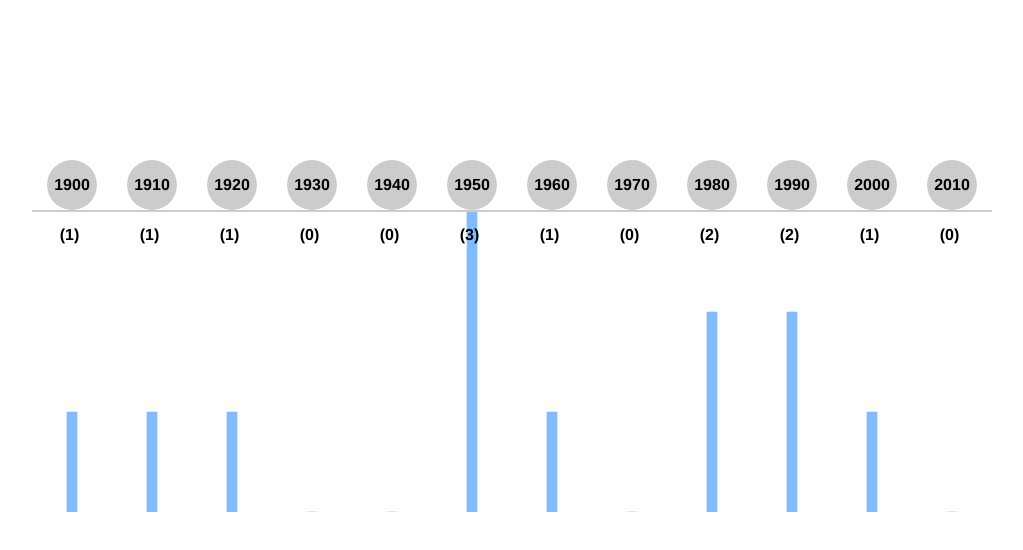
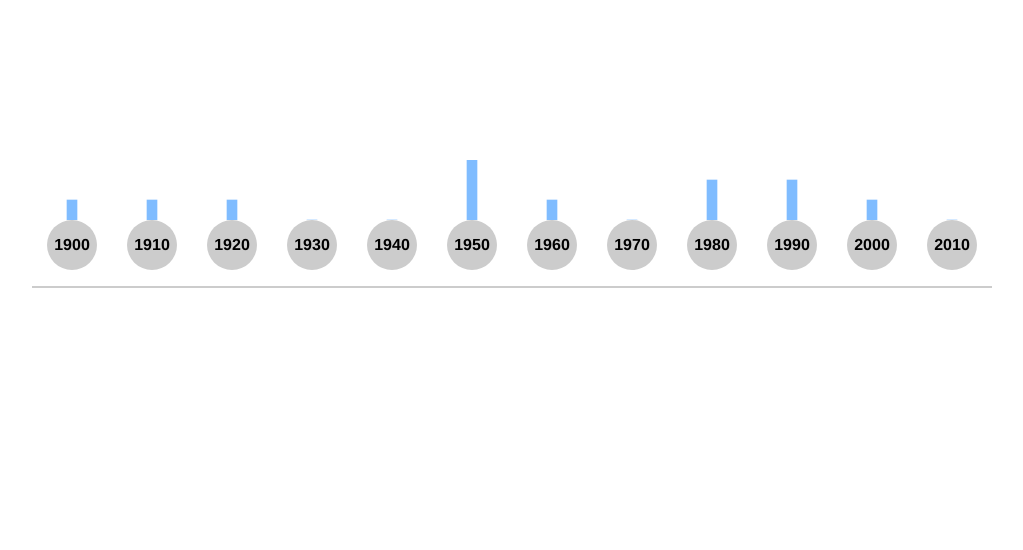
Before and after one commit to l4ur4nn3/timeline-js, a plain HTML site: page index.html in a window 1280 px wide. Shown: the whole page, without its empty margins (128-1151 px from the left). Drawn offline with nearby package versions, Linux system fonts and the light colour scheme.

Commit message:
Fixed position + ratio

```diff
--- a/index.html
+++ b/index.html
@@ -1,22 +1,20 @@
 <!DOCTYPE html>
 <html>
   <head>
-  <meta charset="UTF-8">
+    <meta charset="UTF-8" />
     <title>Timeline</title>
-  <link rel="stylesheet" type="text/css" href="styles.css">
+    <link rel="stylesheet" type="text/css" href="styles.css" />
   </head>
   <body>
+    <div id="chart-container">
+      <canvas id="myChart"></canvas>
+    </div>
     <div class="timeline">
       <!-- Les événements seront ajoutés ici -->
     </div>
 
     <div id="cards-container"></div>
 
-  <div id="chart-container">
-    <canvas id="myChart"></canvas>
-  </div>
-
-
     <script src="https://cdn.jsdelivr.net/npm/chart.js"></script>
     <script src="script.js"></script>
   </body>
--- a/script.js
+++ b/script.js
@@ -189,7 +189,7 @@ for (const decade in eventsByDecade) {
 
   const options = {
     maintainAspectRatio: false, // Permet au graphique d'ajuster sa taille en fonction du conteneur
-    aspectRatio: 1, // Définit le ratio de l'aspect du graphique (largeur / hauteur)
+    aspectRatio: 5, // Définit le ratio de l'aspect du graphique (largeur / hauteur)
     plugins: {
       legend: {
         display: false // Masquer la légende
@@ -233,14 +233,10 @@ for (const decade in eventsByDecade) {
     }
   };
 
-
-
   new Chart(ctx, {
     type: "bar",
     data: data,
     options: options
   });
 
-
-
 });
--- a/styles.css
+++ b/styles.css
@@ -55,6 +55,7 @@ body {
    width: 100%;
    height: 50px;
    position: relative;
+   padding-bottom: 1rem;
    border-bottom: 2px solid #ccc;
    display: flex;
  }
@@ -117,3 +118,6 @@ body {
  .disabled {
    cursor: not-allowed
  }
+.eventsByDecade {
+  display: none;
+}
```
Lines whose indentation alone changed are shown as unchanged.
